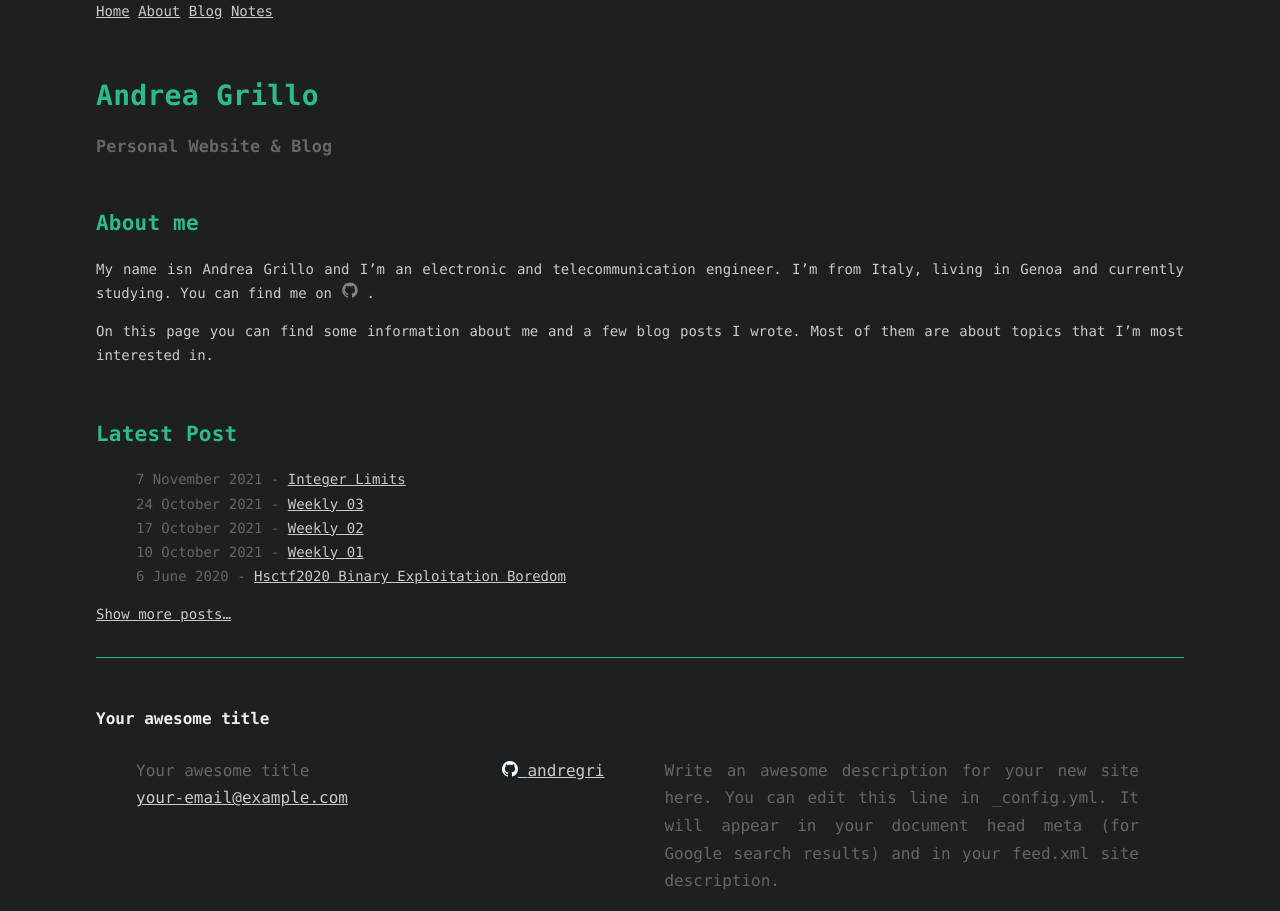
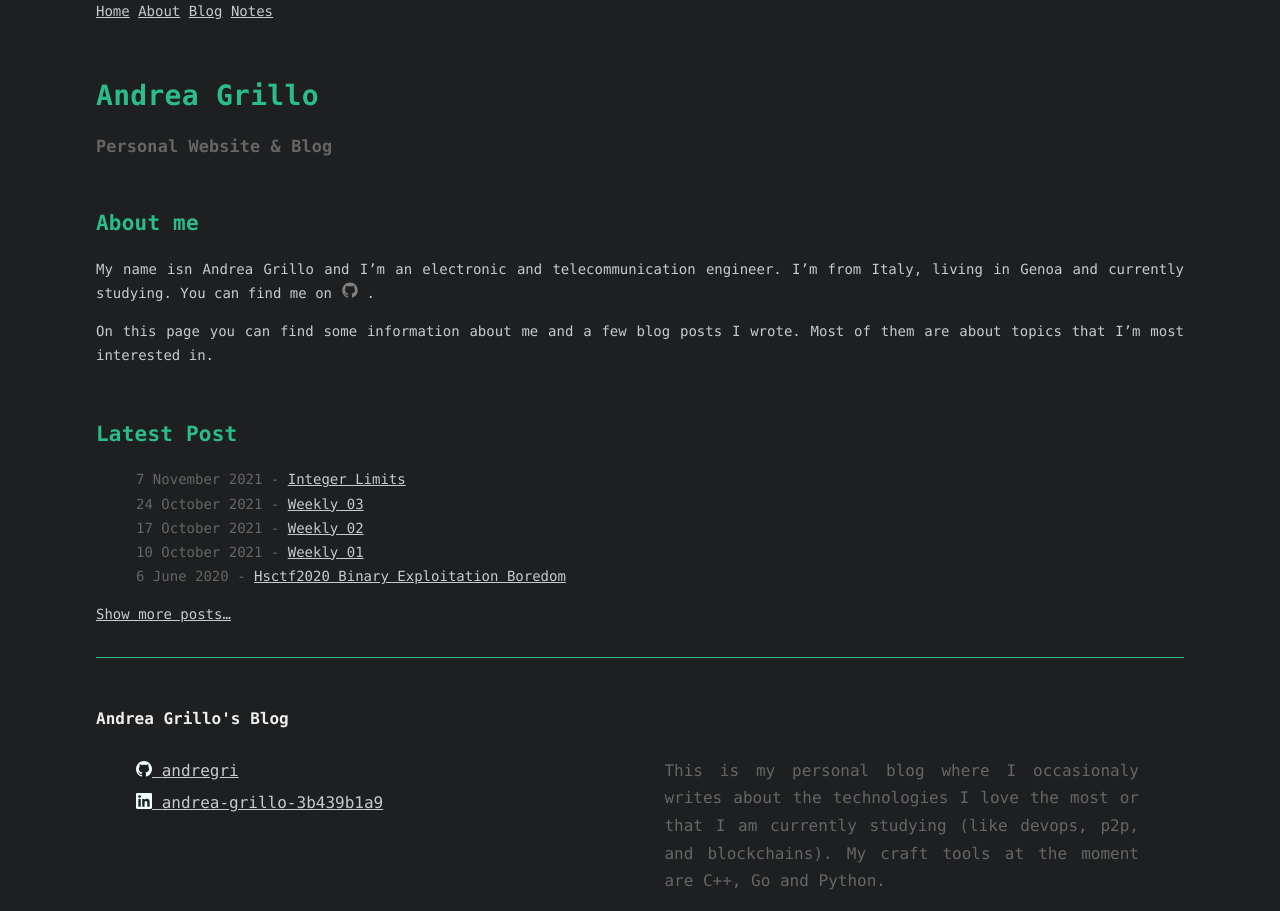
Before and after one commit to andregri/andregri.github.io, a Jekyll site: the page built from index.md, in a window 1280 px wide. Built offline with Jekyll 4.4.1, drawn with Linux system fonts in a browser that asks for light colours.

Commit message:
Update footer:
- add a description
- add social lists

```diff
--- a/_config.yml
+++ b/_config.yml
@@ -13,12 +13,13 @@ collections:
   notes:
     output: true
 
-title: Your awesome title
-email: your-email@example.com
+title: Andrea Grillo's Blog
+# email: your-email@example.com
 description: >- # this means to ignore newlines until "baseurl:"
-  Write an awesome description for your new site here. You can edit this
-  line in _config.yml. It will appear in your document head meta (for
-  Google search results) and in your feed.xml site description.
+  This is my personal blog where I occasionaly writes about the technologies I
+  love the most or that I am currently studying (like devops, p2p, and
+  blockchains). My craft tools at the moment are C++, Go and Python.
 baseurl: "" # the subpath of your site, e.g. /blog
 url: "" # the base hostname & protocol for your site, e.g. http://example.com
 github_username: andregri
+linkedin_username: andrea-grillo-3b439b1a9
--- a/_includes/footer.html
+++ b/_includes/footer.html
@@ -7,22 +7,11 @@
 
     <div class="footer-col-wrapper">
       <div class="footer-col footer-col-1">
-        <ul class="contact-list">
-          <li class="p-name">
-            {%- if site.author -%}
-              {{ site.author | escape }}
-            {%- else -%}
-              {{ site.title | escape }}
-            {%- endif -%}
-            </li>
-            {%- if site.email -%}
-            <li><a class="u-email" href="mailto:{{ site.email }}">{{ site.email }}</a></li>
-            {%- endif -%}
-        </ul>
+        {%- include social.html -%}
       </div>
 
       <div class="footer-col footer-col-2">
-        {%- include social.html -%}
+        <p> </p>
       </div>
 
       <div class="footer-col footer-col-3">
```
